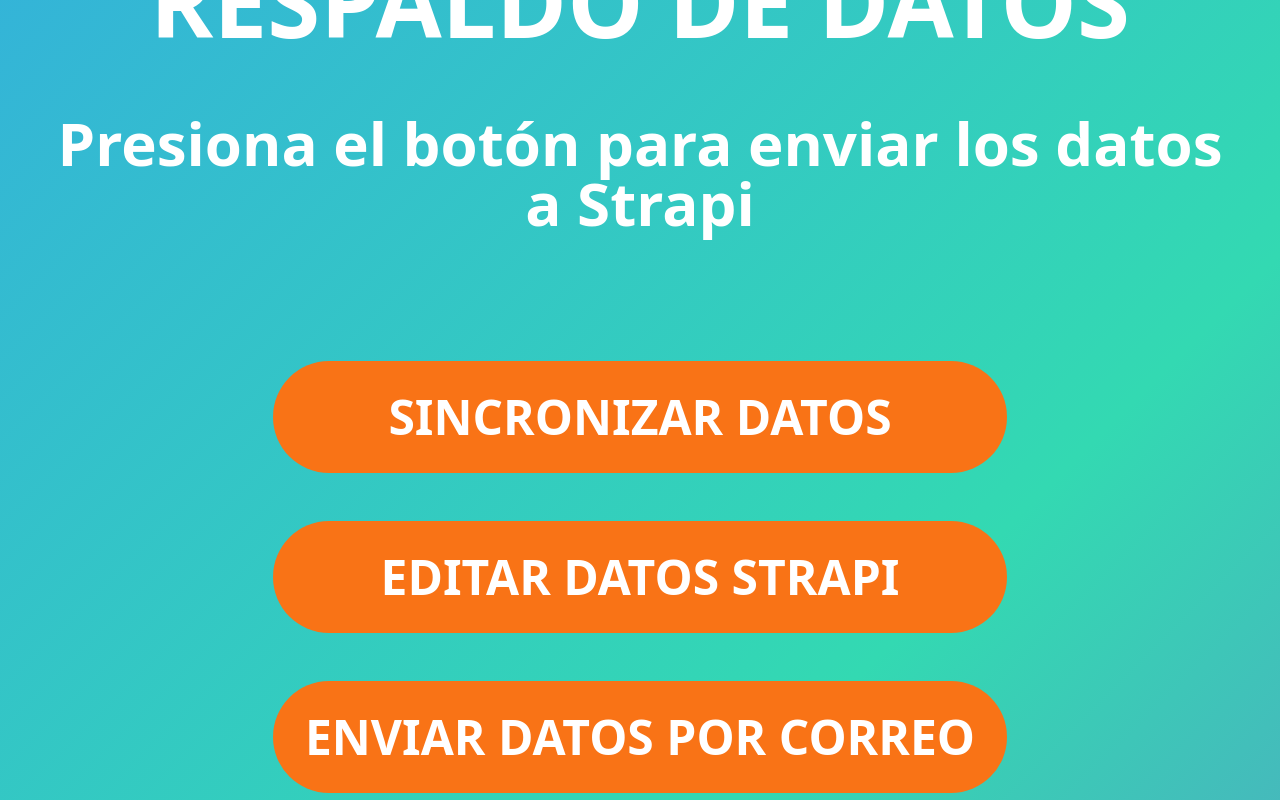
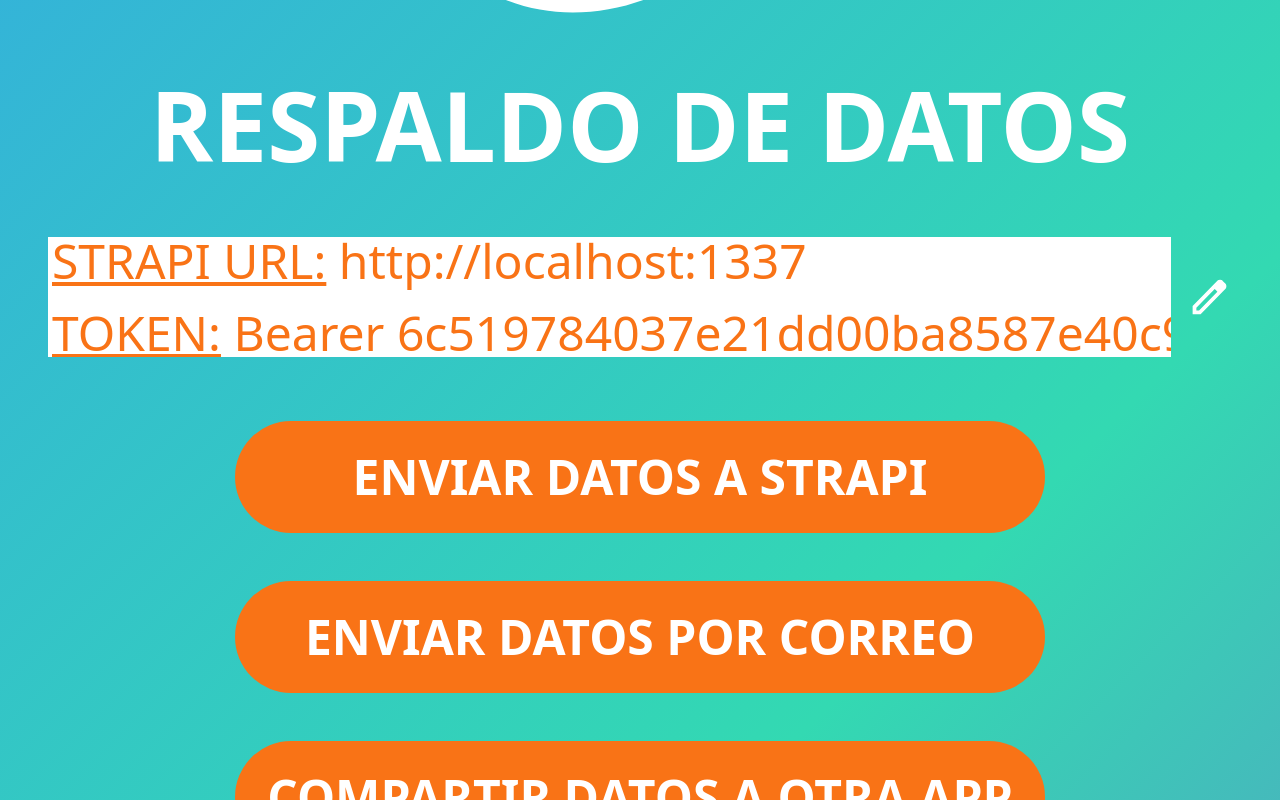
Before and after one commit to ochoasanchez/playcon, a React (Vite) app: page /sync in a window 1280 px wide. Built offline with nearby package versions, Linux system fonts and the light colour scheme.

Commit message:
Update Sync page with backup alternatives

```diff
--- /dev/null
+++ b/src/components/EditIcon.tsx
@@ -0,0 +1,5 @@
+import edit from "../assets/icons/edit.svg";
+
+export default function EditIcon() {
+    return <img src={edit} className="w-12 mx-auto"/>
+}
--- a/src/pages/Sync.tsx
+++ b/src/pages/Sync.tsx
@@ -1,11 +1,10 @@
 import { useState } from "react";
 import axios from "axios";
 import { ActionButton } from "../components/ActionButton";
-import FooterIcons from "../components/FooterIcons";
 import Logo from "../components/Logo";
-import { MainSubtitle } from "../components/MainSubitle";
 import { MainTitle } from "../components/MainTitle";
 import { StrapiSettingsModal } from "../components/StrapiSettingsModal";
+import EditIcon from "../components/EditIcon";
 
 let initialStrapiUrl = import.meta.env.VITE_STRAPI_URL;
 let initialBearerToken = `Bearer ${import.meta.env.VITE_STRAPI_TOKEN}`;
@@ -15,8 +14,9 @@
   const [bearerToken, setBearerToken] = useState(initialBearerToken);
   const [isModalOpen, setIsModalOpen] = useState(false);
 
+  const users = JSON.parse(localStorage.getItem('users') || '[]');
+
   const updateUsers = async () => {
-    const users = JSON.parse(localStorage.getItem("users") || "[]");
     const config = {
       headers: {
         Authorization: bearerToken,
@@ -46,8 +46,7 @@
     setBearerToken(token);
   };
 
-  const handleShareData = () => {
-    const users = JSON.parse(localStorage.getItem('users') || '[]');
+  const handleShareDataToMail = () => {
     const jsonString = JSON.stringify(users, null, 2); // Format JSON for readability
 
     // Use encodeURIComponent to handle special characters in JSON
@@ -57,12 +56,44 @@
     window.location.href = mailToLink;
   };
 
+  const handleShare = async () => {
+
+    const shareData = {
+      title: 'Exported Data',
+      text: JSON.stringify(users, null, 2) // Pretty-print the JSON
+    };
+
+    try {
+      await navigator.share(shareData);
+      console.log('Data shared successfully!');
+    } catch (error) {
+      console.error('Sharing failed', error);
+    }
+  };
+
+  const handleDownload = () => {
+    const dataStr = JSON.stringify(users, null, 2);
+    const blob = new Blob([dataStr], { type: 'application/json' });
+    const url = URL.createObjectURL(blob);
+
+    const link = document.createElement('a');
+    link.href = url;
+    link.download = 'exported-data.json';
+    document.body.appendChild(link);
+    link.click();
+    document.body.removeChild(link);
+
+    URL.revokeObjectURL(url); // Clean up the URL after download
+  };
+
+
+
   return (
     <main className="animate-fade-in gap-4 sm:gap-16 px-2 sm:px-12">
       <Logo />
       <MainTitle text="Respaldo de datos" uppercase />
-      <MainSubtitle text="Presiona el botón para enviar los datos a Strapi" />
 
+      <div className="flex w-full gap-4">
         <div className="flex flex-col w-full truncate bg-white text-orange-500 px-1">
           <p className="text-2xl sm:text-5xl">
             <span className="uppercase underline">Strapi URL:</span> {strapiUrl}
@@ -73,14 +104,21 @@
           </p>
         </div>
 
+        <button onClick={updateStrapiHeaders}>
+          <EditIcon />
+        </button>
+
+      </div>
+
       <div className="flex flex-col gap-4 sm:gap-12">
-        <ActionButton text="Sincronizar datos" onClick={updateUsers} />
-        <ActionButton text="Editar datos Strapi" onClick={updateStrapiHeaders} />
-        <ActionButton text="Enviar datos por correo" onClick={handleShareData} />
+        <ActionButton text="Enviar datos a Strapi" onClick={updateUsers} />
+        <ActionButton text="Enviar datos por correo" onClick={handleShareDataToMail} />
+        <ActionButton text="Compartir datos a otra app" onClick={handleShare} />
+        <ActionButton text="Descargar datos" onClick={handleDownload} />
         <ActionButton url="/dashboard" text="Volver" className="btn-alternate" />
       </div>
 
-      <FooterIcons />
+      {/* <FooterIcons /> */}
 
       {isModalOpen && (
         <StrapiSettingsModal
```
Also changed, not shown: src/assets/icons/edit.svg (added). Lines whose indentation alone changed are shown as unchanged.
